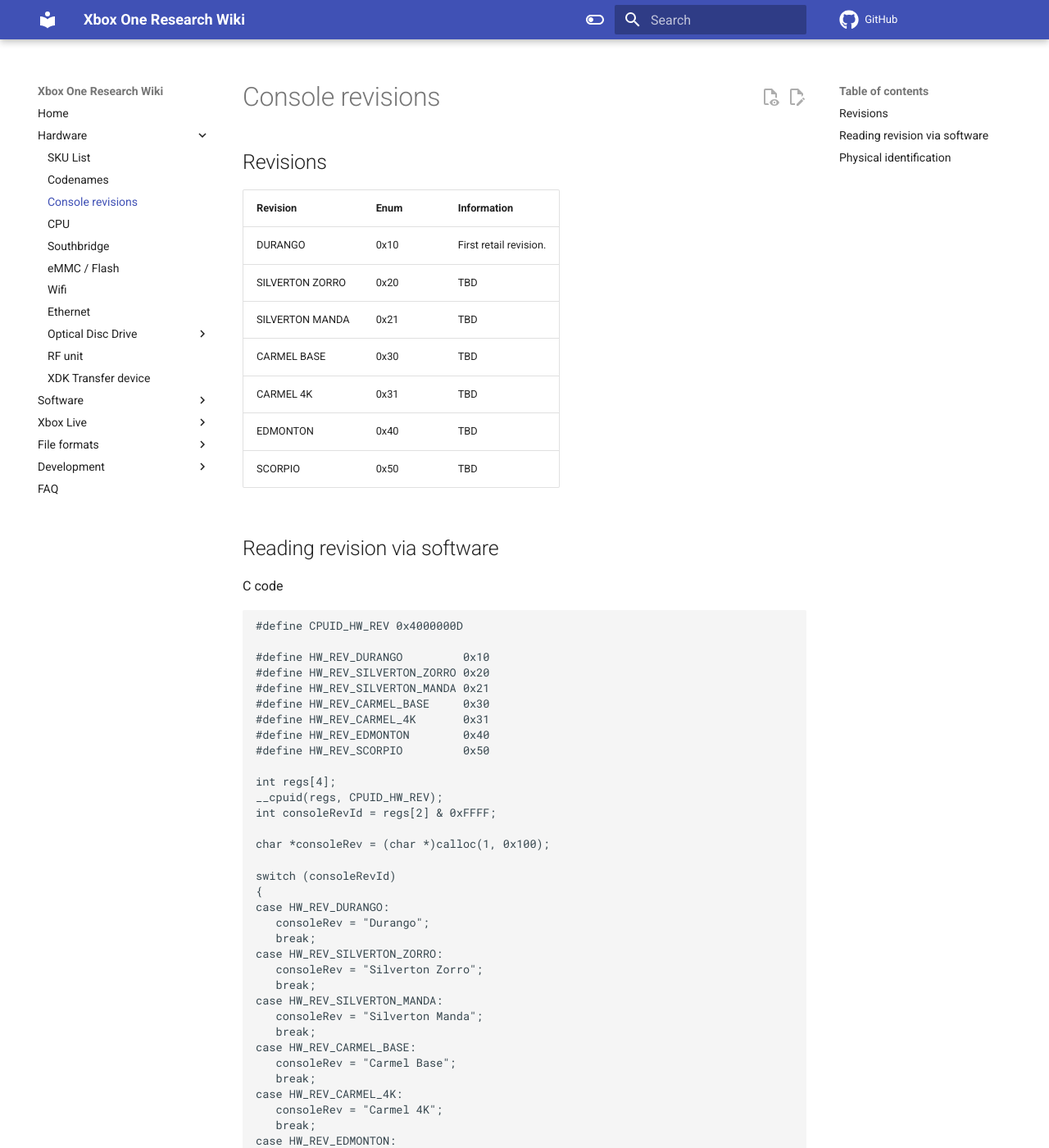
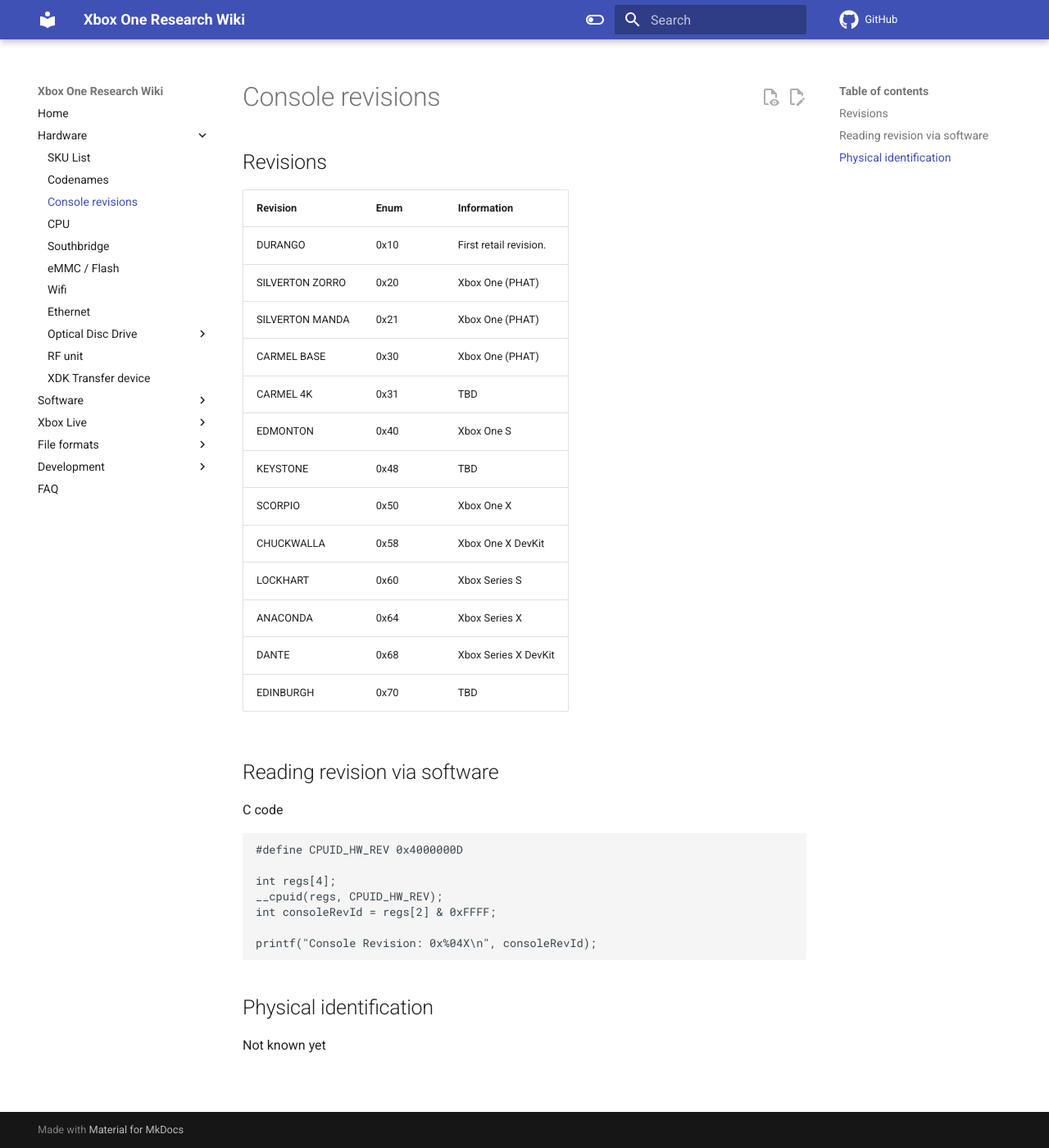
Before and after one commit to xboxoneresearch/wiki, an MkDocs documentation site: the page built from docs/console-revisions.md, in a window 1280 px wide and 1400 px high. Shown: the whole window at 82% size. Built offline with MkDocs 1.6.1 and Material for MkDocs 9.7.7, drawn with Linux system fonts in a browser that asks for light colours; comment, search, counter and statistics services are not loaded; some of the changed text lies outside the part shown.

Commit message:
Update console-revisions.md
Add more revisions

````diff
--- a/docs/console-revisions.md
+++ b/docs/console-revisions.md
@@ -7,12 +7,18 @@
 | Revision        | Enum | Information            |
 | --------------- | ---- | ---------------------- |
 | DURANGO         | 0x10 | First retail revision. |
-| SILVERTON ZORRO | 0x20 | TBD                    |
-| SILVERTON MANDA | 0x21 | TBD                    |
-| CARMEL BASE     | 0x30 | TBD                    |
+| SILVERTON ZORRO | 0x20 | Xbox One (PHAT)        |
+| SILVERTON MANDA | 0x21 | Xbox One (PHAT)        |
+| CARMEL BASE     | 0x30 | Xbox One (PHAT)        |
 | CARMEL 4K       | 0x31 | TBD                    |
-| EDMONTON        | 0x40 | TBD                    |
-| SCORPIO         | 0x50 | TBD                    |
+| EDMONTON        | 0x40 | Xbox One S             |
+| KEYSTONE        | 0x48 | TBD                    |
+| SCORPIO         | 0x50 | Xbox One X             |
+| CHUCKWALLA      | 0x58 | Xbox One X DevKit      |
+| LOCKHART        | 0x60 | Xbox Series S          |
+| ANACONDA        | 0x64 | Xbox Series X          |
+| DANTE           | 0x68 | Xbox Series X DevKit   |
+| EDINBURGH       | 0x70 | TBD                    |
 
 ## Reading revision via software
 
@@ -20,47 +26,11 @@
 ```
 #define CPUID_HW_REV 0x4000000D
 
-#define HW_REV_DURANGO         0x10
-#define HW_REV_SILVERTON_ZORRO 0x20
-#define HW_REV_SILVERTON_MANDA 0x21
-#define HW_REV_CARMEL_BASE     0x30
-#define HW_REV_CARMEL_4K       0x31
-#define HW_REV_EDMONTON        0x40
-#define HW_REV_SCORPIO         0x50
-
 int regs[4];
 __cpuid(regs, CPUID_HW_REV);
 int consoleRevId = regs[2] & 0xFFFF;
 
-char *consoleRev = (char *)calloc(1, 0x100);
-
-switch (consoleRevId)
-{
-case HW_REV_DURANGO:
-   consoleRev = "Durango";
-   break;
-case HW_REV_SILVERTON_ZORRO:
-   consoleRev = "Silverton Zorro";
-   break;
-case HW_REV_SILVERTON_MANDA:
-   consoleRev = "Silverton Manda";
-   break;
-case HW_REV_CARMEL_BASE:
-   consoleRev = "Carmel Base";
-   break;
-case HW_REV_CARMEL_4K:
-   consoleRev = "Carmel 4K";
-   break;
-case HW_REV_EDMONTON:
-   consoleRev = "Edmonton";
-   break;
-case HW_REV_SCORPIO:
-   consoleRev = "Scorpio";
-   break;
-default:
-   consoleRev = "Unknown";
-}
-printf("Console Revision: %s (0x%04X)\n", consoleRev, consoleRevId);
+printf("Console Revision: 0x%04X\n", consoleRevId);
 ```
 
 ## Physical identification
````
